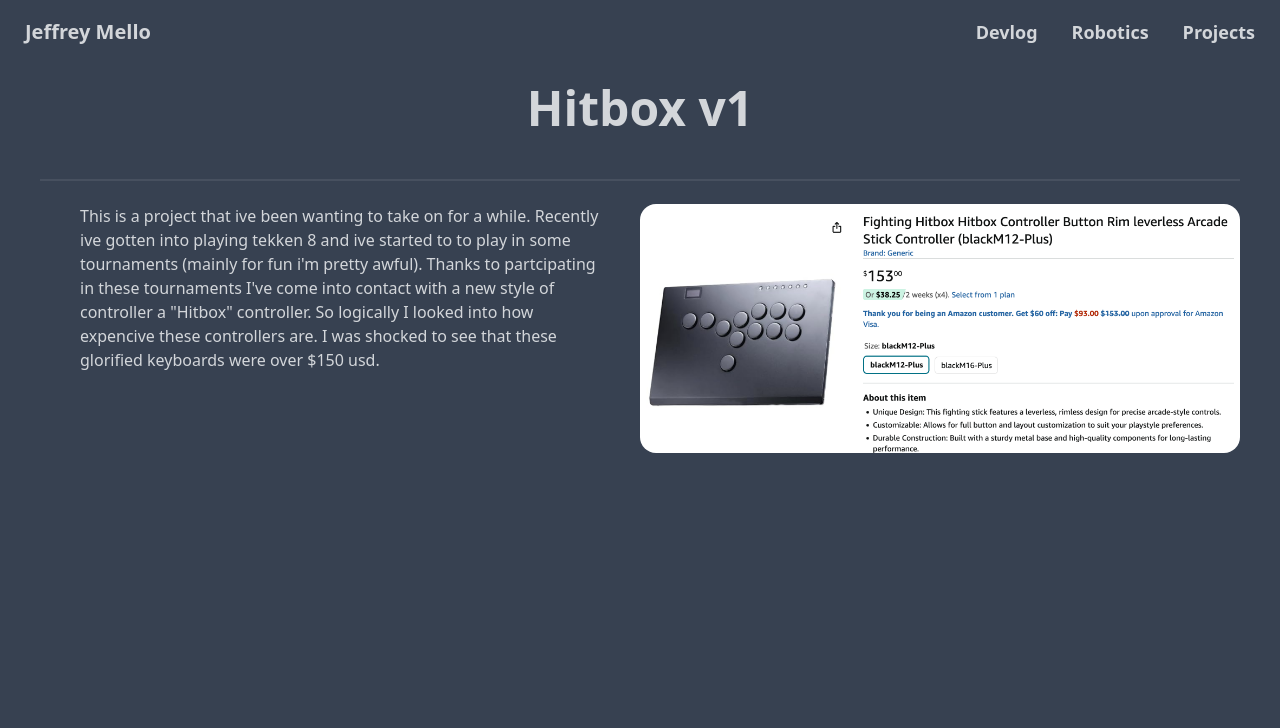
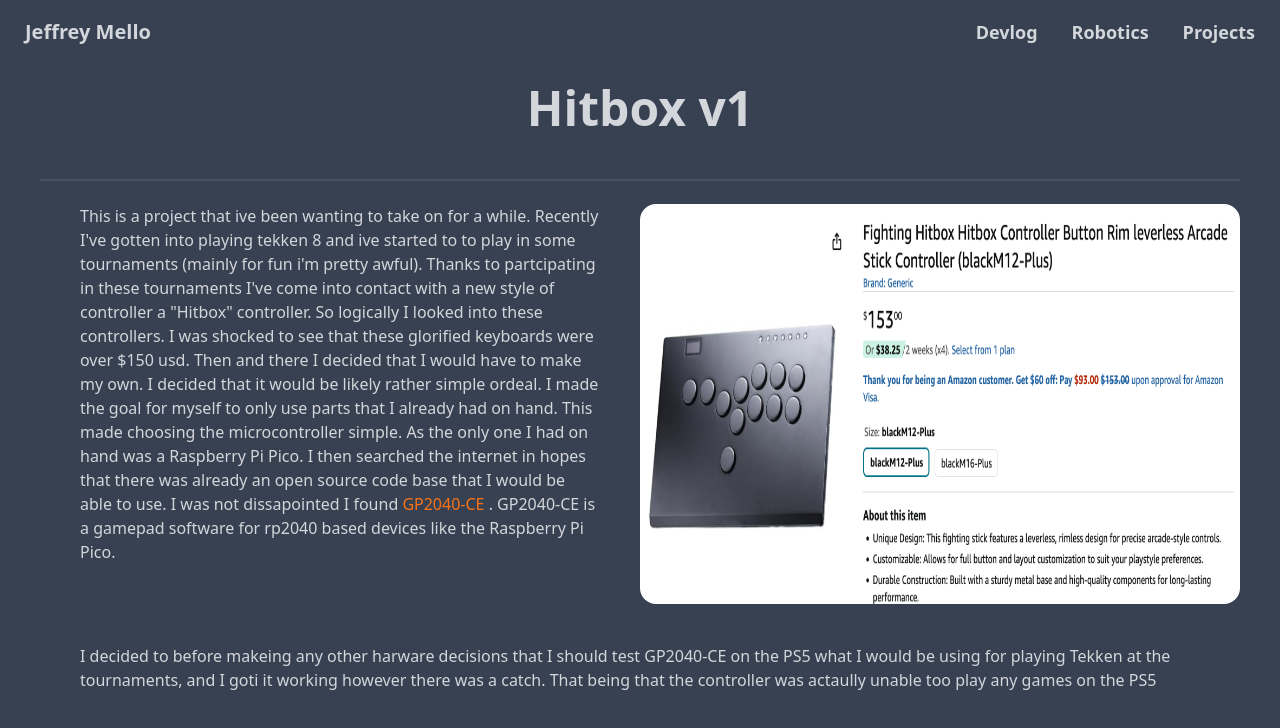
Before and after one commit to melloCoding/mellocoding.github.com, a Nuxt app: page /projects/hitboxv1 in a window 1280 px wide. Shown: the top 728 px of the page. Built offline with nearby package versions, Linux system fonts and the light colour scheme.

Commit message:
added text to hitboxv1.vue removed a comment from project.vue added the project card for hitbox v1 to index.vue

```diff
--- a/pages/index.vue
+++ b/pages/index.vue
@@ -52,6 +52,13 @@
     This provides the location for the route for when the user clicks on the card
     ----------------------------------------------------------------------------------->
       <ProjectCard
+        title="Custom Hitbox Controller V1"
+        description="Custom made hitbox style controller for tekken"
+        imageSrc="/imgs/projects/hitboxv1/hitboxv1.jpeg"
+        imgAltText="A 3d printed hitbox flat controller that is orange and white"
+        routeLocation="projects/hitboxv1"
+      />
+      <ProjectCard
         title="First Website Documented Build Log"
         description="First actually documented week of our robot for FTC team 13233 The Cyber Knights"
         imageSrc="/imgs/robotics/roboticsWeek1.png"
--- a/pages/project.vue
+++ b/pages/project.vue
@@ -6,7 +6,6 @@
   <div
     class="grid grid-cols-1 md:grid-cols-2 lg:grid-cols-3 xl:grid-cols-4 content-stretch px-[5%] gap-[5%] mb-10 item-center"
   >
-    <!-- Edit the image source-->
     <ProjectCard
       title="Custom Hitbox Controller V1"
       description="Custom made hitbox style controller for tekken"
--- a/pages/projects/hitboxv1.vue
+++ b/pages/projects/hitboxv1.vue
@@ -2,21 +2,48 @@
   <AppHeader />
   <h1 class="text-5xl font-bold text-center mb-10">Hitbox v1</h1>
   <div class="divider px-10"></div>
-  <div class="lg:flex px-10">
-    <p class="px-10 mb-10 w-[50%] lg:flex-auto">
+  <div>
+    <div class="lg:flex px-10 pb-10">
+      <p
+        class="sm:px-5 md:px-10 mb-10 md:w-[100%] lg:w-[50%] lg:flex-auto md:flex-none"
+      >
         This is a project that ive been wanting to take on for a while. Recently
-      ive gotten into playing tekken 8 and ive started to to play in some
+        I've gotten into playing tekken 8 and ive started to to play in some
         tournaments (mainly for fun i'm pretty awful). Thanks to partcipating in
-      these tournaments I've come into contact with a new style of controller a
-      "Hitbox" controller. So logically I looked into how expencive these
-      controllers are. I was shocked to see that these glorified keyboards were
-      over $150 usd.
+        these tournaments I've come into contact with a new style of controller
+        a "Hitbox" controller. So logically I looked into these controllers. I
+        was shocked to see that these glorified keyboards were over $150 usd.
+        Then and there I decided that I would have to make my own. I decided
+        that it would be likely rather simple ordeal. I made the goal for myself
+        to only use parts that I already had on hand. This made choosing the
+        microcontroller simple. As the only one I had on hand was a Raspberry Pi
+        Pico. I then searched the internet in hopes that there was already an
+        open source code base that I would be able to use. I was not
+        dissapointed I found
+        <a
+          class="text-accent hover:underline"
+          target="_blank"
+          href="https://gp2040-ce.info/"
+          >GP2040-CE</a
+        >
+        . GP2040-CE is a gamepad software for rp2040 based devices like the
+        Raspberry Pi Pico.
       </p>
       <img
-      class="rounded-2xl w-[50%] lg:flex-auto"
+        class="rounded-2xl md:w-[100%] lg:w-[50%] lg:flex-auto md:flex-none"
         src="/imgs/projects/hitboxv1/Screenshot 2025-01-11 at 3.48.09 PM.png"
         alt=""
       />
+    </div>
+    <div class="px-10">
+      <p class="sm:px-5 md:px-10 mb-10">
+        I decided to before makeing any other harware decisions that I should
+        test GP2040-CE on the PS5 what I would be using for playing Tekken at
+        the tournaments, and I goti it working however there was a catch. That
+        being that the controller was actaully unable too play any games on the
+        PS5
+      </p>
+    </div>
   </div>
 </template>
 <script setup lang="ts">
```
Lines whose indentation alone changed are shown as unchanged.
